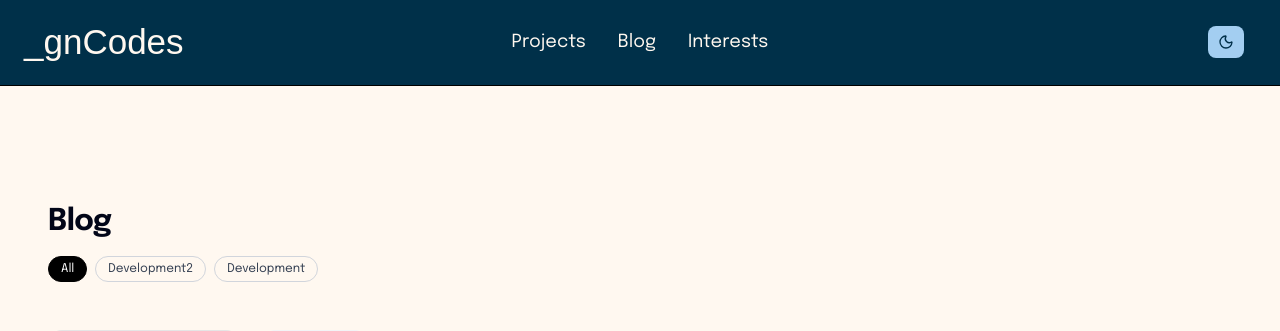
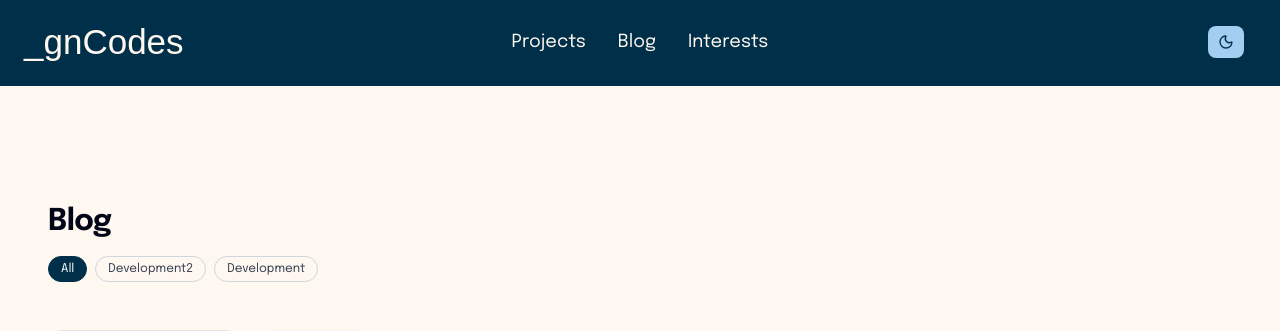
Before and after one commit to GouriNK/portfolio, a Next.js app: page /blog in a window 1280 px wide. Shown: the top 331 px of the page. Built offline with nearby package versions, Linux system fonts and the light colour scheme; a web font is replaced by a local one.

Commit message:
Changed styling black

```diff
--- a/app/blog/blog-list.tsx
+++ b/app/blog/blog-list.tsx
@@ -44,8 +44,8 @@ export function BlogList({ posts }: BlogListProps) {
                 className={`inline-flex items-center rounded-full border px-3 py-1 text-xs font-medium transition
                   ${
                     isActive
-                      ? "border-black bg-black text-white dark:border-white dark:bg-white dark:text-black"
-                      : "border-gray-300 text-gray-700 hover:border-black/70 hover:text-black dark:border-gray-600 dark:text-gray-200 dark:hover:border-white/80 dark:hover:text-white"
+                      ? "border-[var(--color-dark-blue)] bg-[var(--color-dark-blue)] text-white dark:border-white dark:bg-white dark:text-[var(--color-dark-blue)]"
+                      : "border-gray-300 text-gray-700 hover:border-[var(--color-dark-blue)]/70 hover:text-[var(--color-dark-blue)] dark:border-gray-600 dark:text-gray-200 dark:hover:border-white/80 dark:hover:text-white"
                   }`}
               >
                 {cat}
--- a/app/projects/projects-list.tsx
+++ b/app/projects/projects-list.tsx
@@ -48,7 +48,7 @@ export function ProjectsList({ repos }: ProjectsListProps) {
         {filtered.map((repo) => (
           <article
             key={repo.id}
-            className="rounded border border-black/10 dark:border-[#CDCFC9]/30
+            className="rounded border border-[var(--color-dark-blue)]/10 dark:border-[#CDCFC9]/30
                        bg-white/80 dark:bg-neutral-900/80 backdrop-blur-sm
                        p-4 flex flex-col justify-between"
           >
--- a/components/header.tsx
+++ b/components/header.tsx
@@ -26,7 +26,7 @@ export default function Header() {
   const homeLink = navItems[0];
   const centerLinks = navItems.slice(1);
   return (
-    <header className="fixed top-0 left-0 right-0 z-50 w-full border-b border-black dark:border-[var(--color-light-body)] bg-[var(--color-dark-blue)] dark:bg-black">
+    <header className="fixed top-0 left-0 right-0 z-50 w-full border-b border-[var(--color-dark-blue)] dark:border-[var(--color-light-body)] bg-[var(--color-dark-blue)] dark:bg-black">
       <div className="container mx-auto flex items-center justify-between py-4 px-6">
         <div className="flex-1">
           <Link
```
